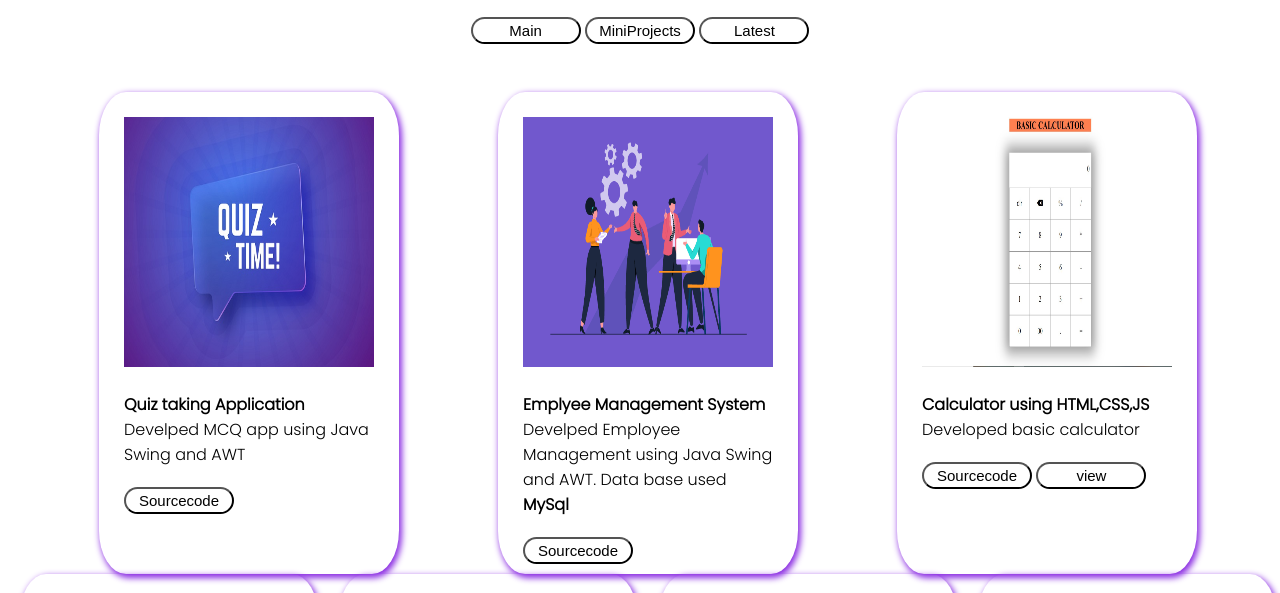
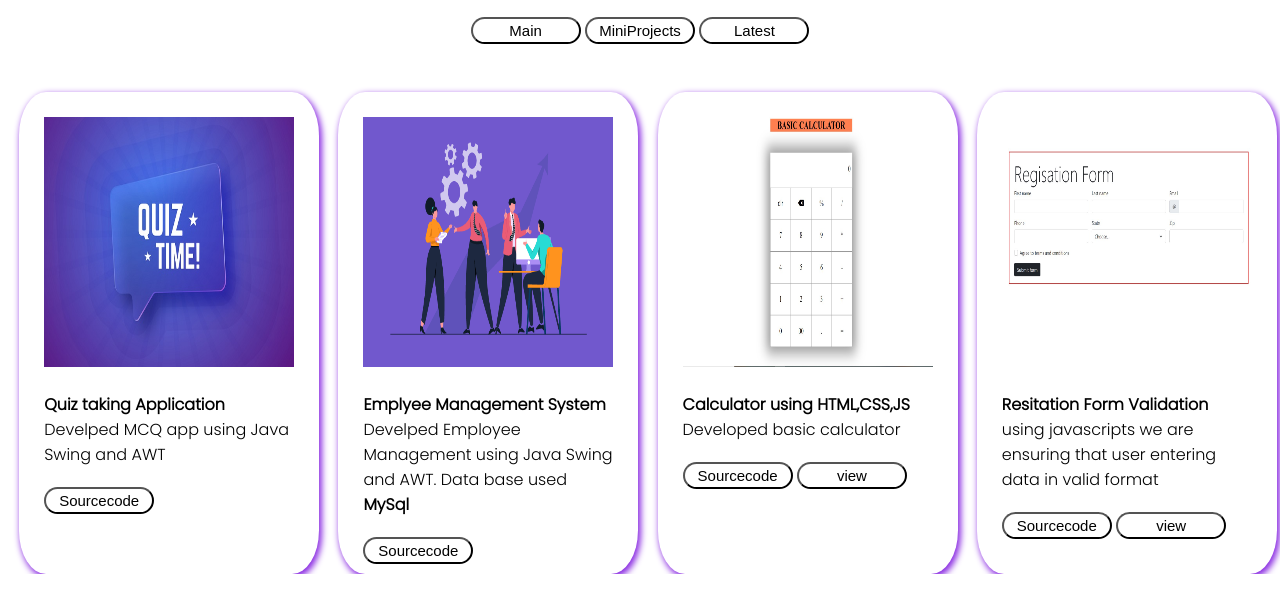
Before and after one commit to vishholge/my-portfolio, a plain HTML site: page index.html in a window 1280 px wide. Shown: the part 1519-2112 px from the top of the page. Drawn offline with Linux system fonts and the light colour scheme.

Commit message:
added js part

```diff
--- a/css/style.css
+++ b/css/style.css
@@ -170,7 +170,10 @@ button:hover{
 
     margin-left: 1rem;
     border-radius: 9%;
+    position: relative;
     box-shadow: 2px 3px 6px 1px blueviolet;
+
+
 }
 .upper-part{
     width: 300px;
@@ -185,3 +188,6 @@ button:hover{
     text-align: center;
     margin-bottom: 3rem;
 }
+#miniproject{
+    display: none;
+}
--- a/index.html
+++ b/index.html
@@ -132,6 +132,20 @@
                 </div>
 
             </div>
+            <div class="container-items">
+                <div class="upper-part">
+                    <img src="/images/resistationform.jpg" alt="" width="250px" height="250px">
+
+                </div>
+                <div class="lower-part">
+                    <h4>Resitation Form Validation</h4>
+                    <p>using javascripts we are ensuring that user entering data in valid format</p>
+                    <button><a href="#">Sourcecode</a></button>
+                    <button><a href="">view</a></button>
+
+                </div>
+
+            </div>
         </div>
     </section>
     <section class="mywork" id = "miniproject">
@@ -193,8 +207,12 @@
 
             </div>
 
+
         </div>
 
     </section>
+    <footer id="contact">
+
+    </footer>
 </body>
 </html>
--- a/js/index.js
+++ b/js/index.js
@@ -1,5 +1,7 @@
 function mainProjects(){
-
+    document.getElementById("mainproject").style.display = "block";
+    document.getElementById("miniproject").style.display = "none";
+    console.log("vishwanth");
 
 }
 function miniProjects(){
```
